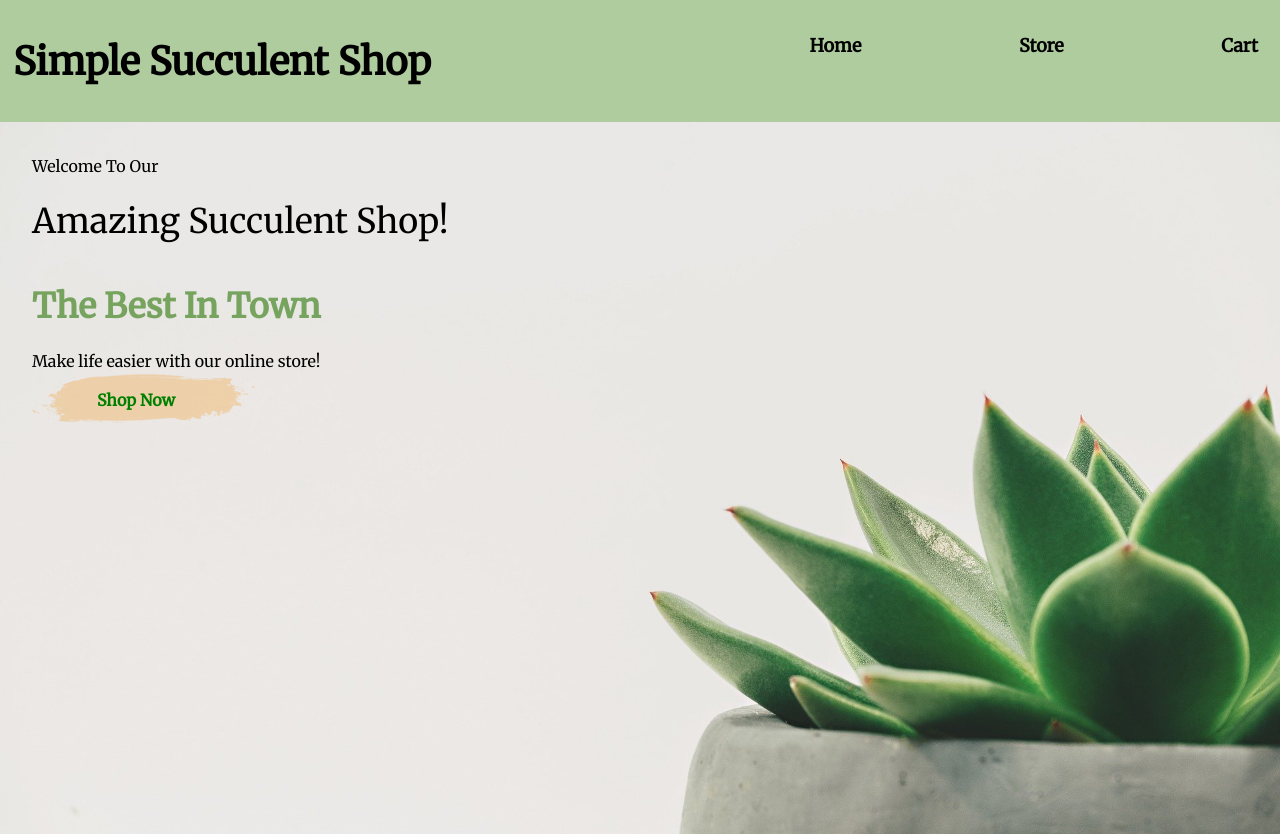
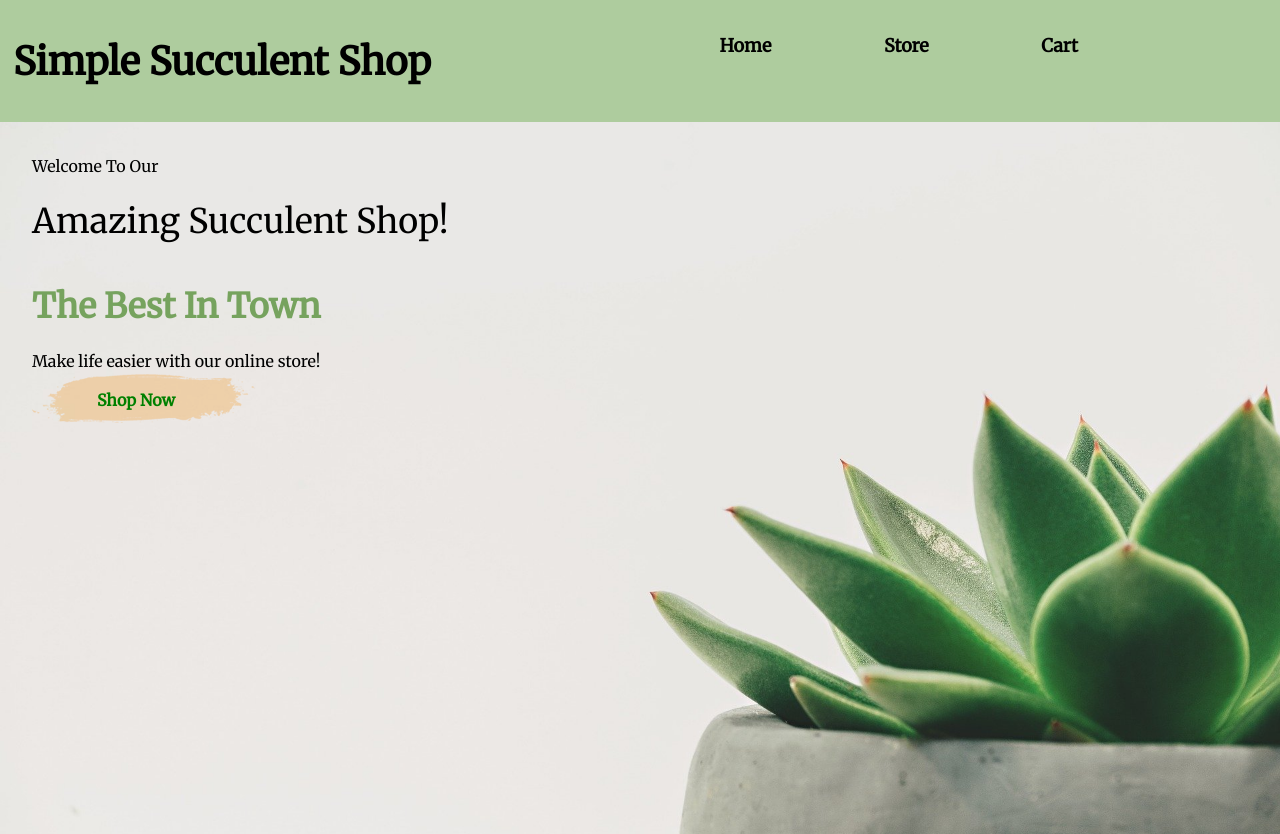
Before and after one commit to ITMD362-Team-BEJJ/project2, a website: page index.html in a window 1280 px wide. Drawn offline with Linux system fonts and the light colour scheme.

Commit message:
Adjust nav bar spacing

```diff
--- a/assets/css/screen.css
+++ b/assets/css/screen.css
@@ -279,7 +279,7 @@ footer .copyright h5 {
   header {
     display: grid;
     grid-template-rows: auto auto;
-    grid-template-columns: [shop-name] auto [home-nav store-nav cart-nav] auto 10em;
+    grid-template-columns: [shop-name] auto [home-nav store-nav cart-nav] auto;
     column-gap: 5em;
   }
 
@@ -370,7 +370,7 @@ footer .copyright h5 {
   header {
     display: grid;
     grid-template-rows: auto auto;
-    grid-template-columns: [shop-name] auto [home-nav cart-and-payment-nav billing-nav shipping-nav] auto;
+    grid-template-columns: [shop-name] auto [home-nav store-nav cart-nav] auto 5em;
     column-gap: 5em;
   }
 }
```
